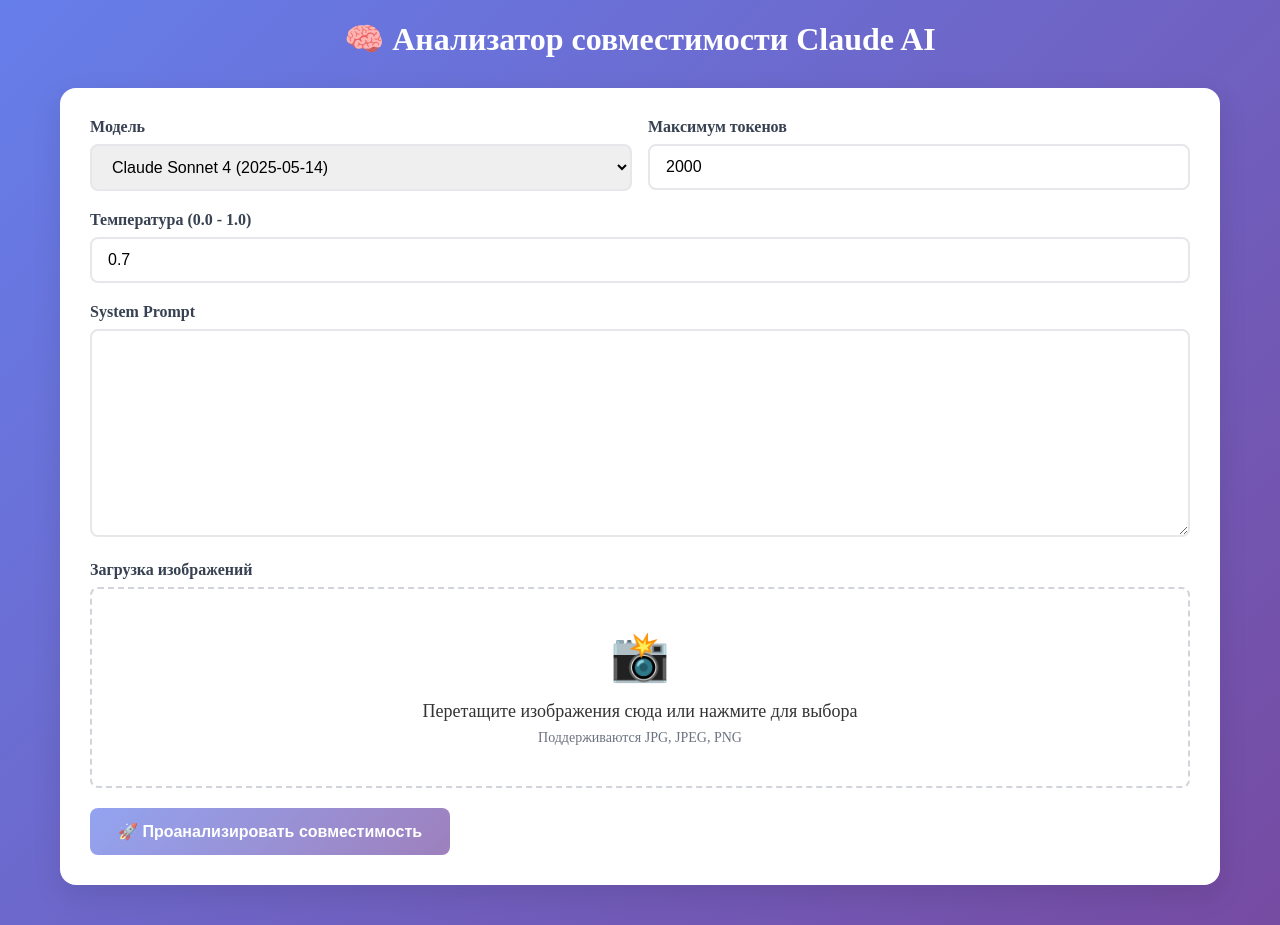
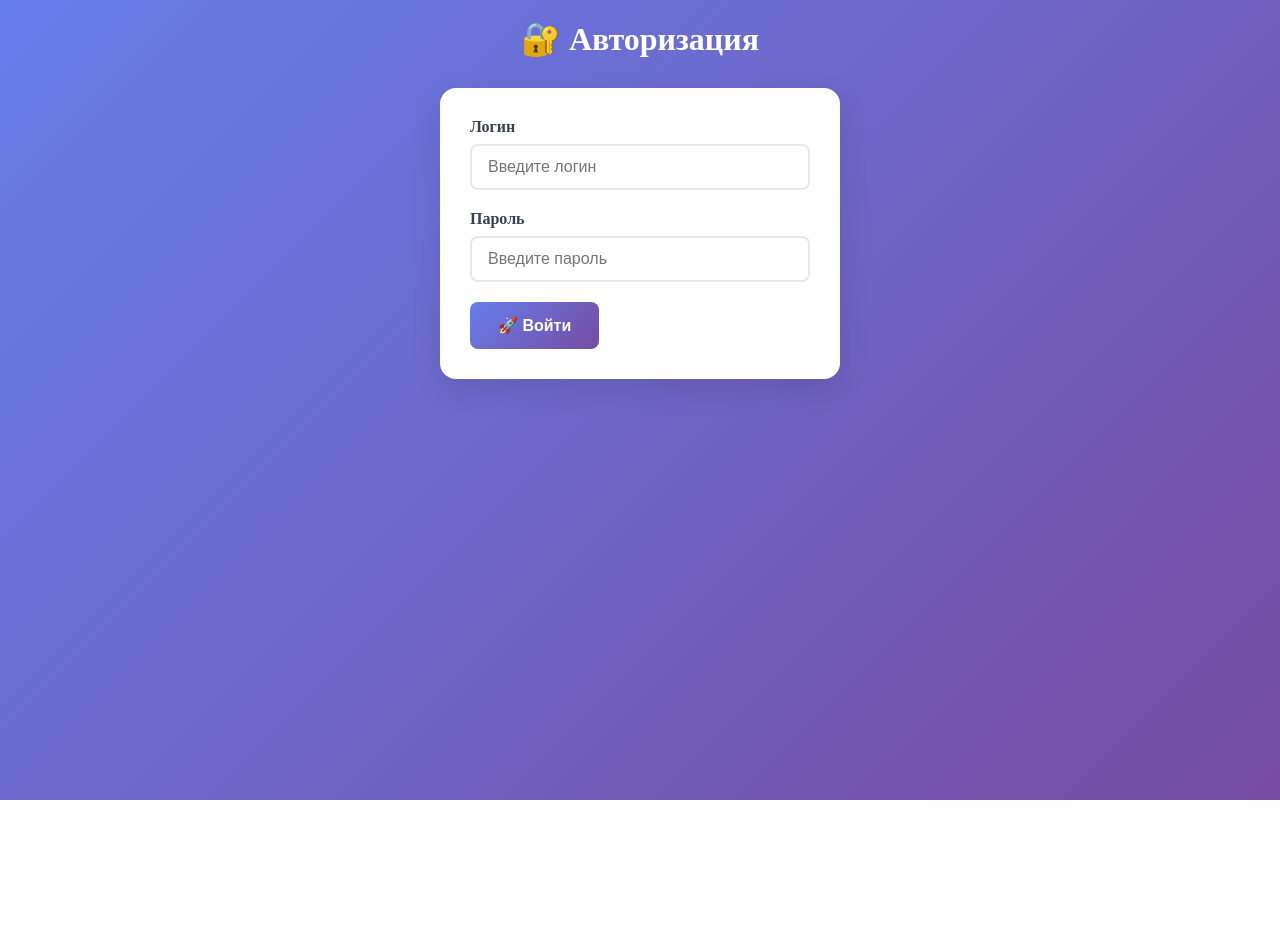
Before and after one commit to alex-solovyov/claude-tests, a Next.js app: page / in a window 1280 px wide. After the commit the page ends 800 px from the top, so only its background shows below. Built offline with nearby package versions, Linux system fonts and the light colour scheme.

Commit message:
Добавлена форма авторизации с проверкой логина и пароля, реализованы функции входа и выхода. Обновлен стиль страницы и добавлен размер шрифта для тела документа.

```diff
--- a/src/app/index.css
+++ b/src/app/index.css
@@ -185,6 +185,7 @@
   white-space: pre-wrap;
   line-height: 1.6;
   margin-bottom: 20px;
+  font-size: 18px;
 }
 
 .result-stats {
--- a/src/components/Page.tsx
+++ b/src/components/Page.tsx
@@ -18,6 +18,13 @@
 ]
 
 export default function Page() {
+  // Состояния авторизации
+  const [isAuthenticated, setIsAuthenticated] = useState(false)
+  const [username, setUsername] = useState('')
+  const [password, setPassword] = useState('')
+  const [loginError, setLoginError] = useState('')
+
+  // Основные состояния
   const [model, setModel] = useState(MODELS[0].value)
   const [maxTokens, setMaxTokens] = useState('2000')
   const [temperature, setTemperature] = useState('0.7')
@@ -26,6 +33,31 @@
   const [isLoading, setIsLoading] = useState(false)
   const [result, setResult] = useState(null)
   const [error, setError] = useState(null)
+
+  // Функция авторизации
+  const handleLogin = (e) => {
+    e.preventDefault()
+    setLoginError('')
+
+    // Простая проверка логина и пароля (в реальном проекте - API запрос)
+    if (username === 'admin' && password === 'checkMe1902') {
+      setIsAuthenticated(true)
+      setUsername('')
+      setPassword('')
+    } else {
+      setLoginError('Неверный логин или пароль')
+    }
+  }
+
+  // Функция выхода
+  const handleLogout = () => {
+    setIsAuthenticated(false)
+    setUsername('')
+    setPassword('')
+    setImages([])
+    setResult(null)
+    setError(null)
+  }
 
   const handleFileUpload = useCallback((event) => {
     const files = Array.from(event.target.files)
@@ -145,9 +177,82 @@
     }
   }
 
+  // Форма авторизации
+  if (!isAuthenticated) {
+    return (
+      <div className='container'>
+        <h1 className='title'>🔐 Авторизация</h1>
+
+        <div className='card' style={{ maxWidth: '400px', margin: '0 auto' }}>
+          <form onSubmit={handleLogin}>
+            <div className='form-group'>
+              <label className='form-label'>Логин</label>
+              <input
+                type='text'
+                className='form-input'
+                value={username}
+                onChange={(e) => setUsername(e.target.value)}
+                placeholder='Введите логин'
+                required
+              />
+            </div>
+
+            <div className='form-group'>
+              <label className='form-label'>Пароль</label>
+              <input
+                type='password'
+                className='form-input'
+                value={password}
+                onChange={(e) => setPassword(e.target.value)}
+                placeholder='Введите пароль'
+                required
+              />
+            </div>
+
+            {loginError && (
+              <div
+                style={{
+                  background: '#fee2e2',
+                  color: '#dc2626',
+                  padding: '12px 16px',
+                  borderRadius: '8px',
+                  marginBottom: '20px'
+                }}
+              >
+                ❌ {loginError}
+              </div>
+            )}
+
+            <button type='submit' className='btn btn-primary'>
+              🚀 Войти
+            </button>
+          </form>
+        </div>
+      </div>
+    )
+  }
+
   return (
     <div className='container'>
-      <h1 className='title'>🧠 Анализатор совместимости Claude AI</h1>
+      <div style={{
+        display: 'flex',
+        justifyContent: 'space-between',
+        alignItems: 'center',
+        marginBottom: '20px'
+      }}>
+        <h1 className='title'>🧠 Анализатор Claude AI</h1>
+        <button
+          onClick={handleLogout}
+          className='btn'
+          style={{
+            background: '#ef4444',
+            color: 'white',
+            border: 'none'
+          }}
+        >
+          🚪 Выйти
+        </button>
+      </div>
 
       <div className='card'>
         <form onSubmit={handleSubmit}>
@@ -211,7 +316,7 @@
                   Перетащите изображения сюда или нажмите для выбора
                 </div>
                 <div style={{ fontSize: '14px', color: '#6b7280' }}>
-                  Поддерживаются JPG, JPEG, PNG
+                  Поддерживаются JPG, JPEG, PNG до 5Мб
                 </div>
               </div>
               <input
@@ -276,7 +381,7 @@
                 Анализируем...
               </>
             ) : (
-              <>🚀 Проанализировать совместимость</>
+              <>🚀 Запустить анализ</>
             )}
           </button>
         </form>
```
